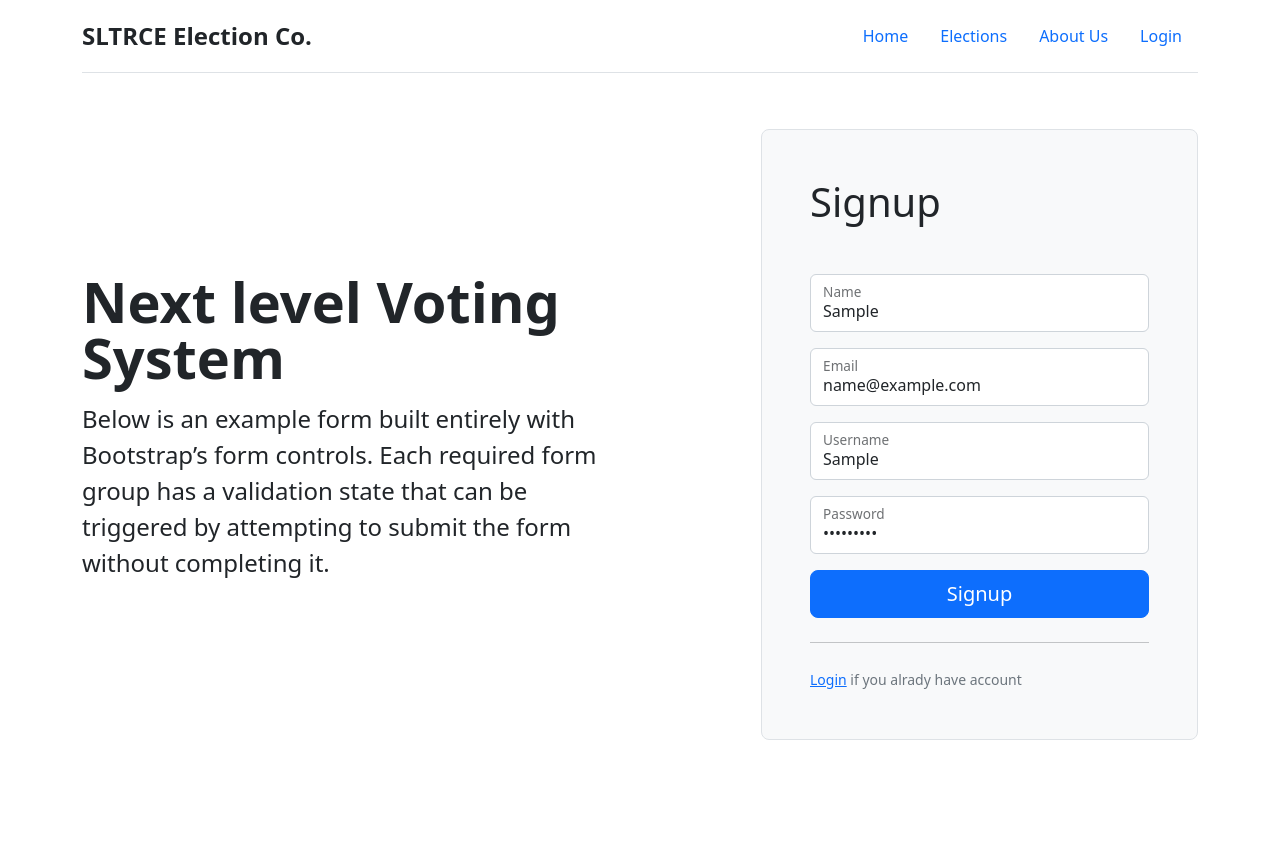
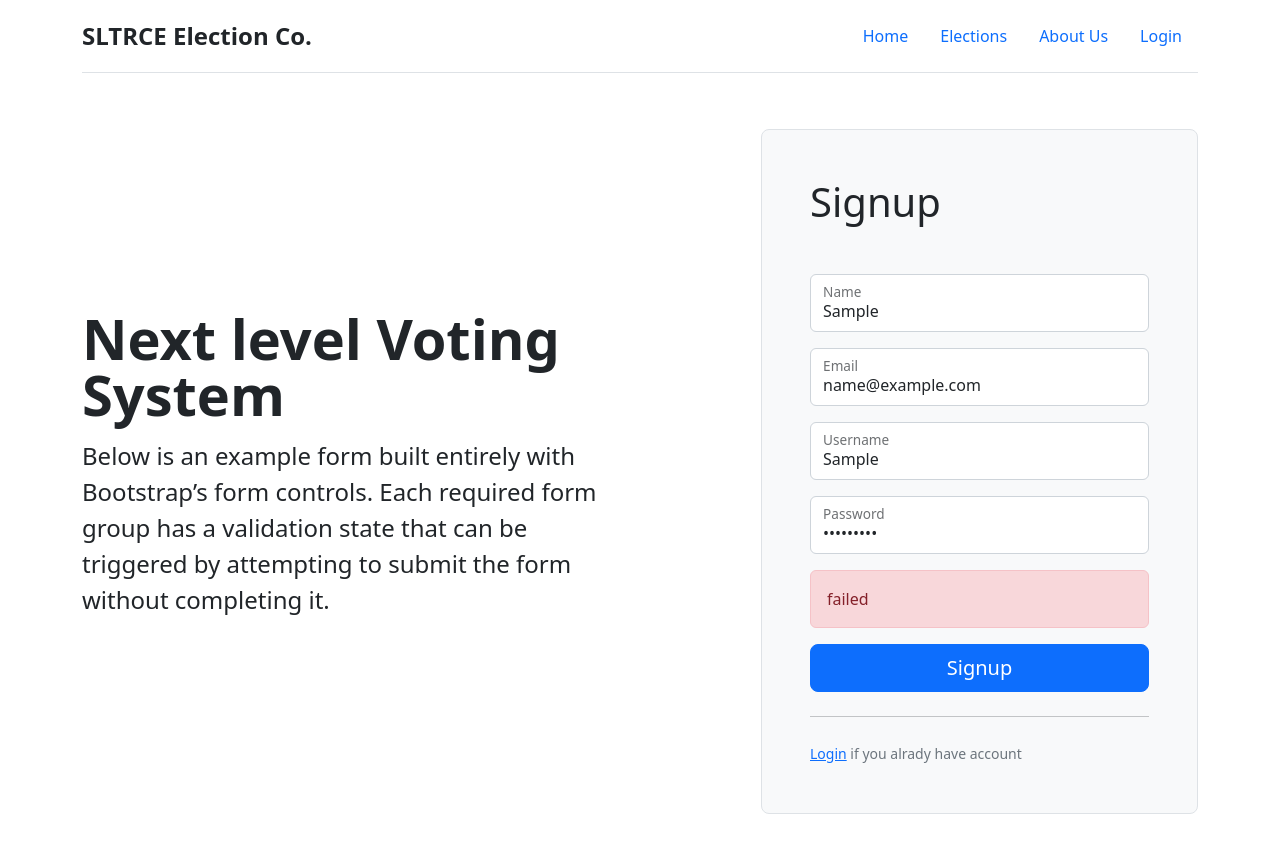
Before and after one commit to ankit7927/election-client, a React (Create React App) app: page /auth/signup in a window 1280 px wide. Both pictures are taken after typing "Sample", "name@example.com", "Sample", "Sample123" into the empty fields and a click on the button "Signup". Shown: the top 852 px of the page. Built offline with nearby package versions, Linux system fonts and the light colour scheme; no server answers.

Commit message:
updated more

```diff
--- a/src/components/Signup.js
+++ b/src/components/Signup.js
@@ -8,6 +8,7 @@ const Signup = () => {
     const [email, setemail] = useState();
     const [uname, setuname] = useState();
     const [pass, setpass] = useState();
+    const [error, setError] = useState("");
     const navigate = useNavigate();
     const { setAuth } = useAuth();
 
@@ -29,10 +30,10 @@ const Signup = () => {
                     localStorage.setItem("voterToken", res.data.token);
                     navigate("/");
                 } else {
-                    console.log("failed");
+                    setError("something went wrong")
                 }
             })
-            .catch((err) => console.log(err));
+            .catch((err) => { console.log(err); setError("failed") });
     };
 
 
@@ -58,6 +59,13 @@ const Signup = () => {
                     <input type="password" onChange={(e) => setpass(e.target.value)} class="form-control" id="floatingPassword" placeholder="Password" required />
                     <label for="floatingPassword">Password</label>
                 </div>
+                {
+                    error ?
+                        <div class="alert alert-danger" role="alert">
+                            {error}
+                        </div>
+                        : <></>
+                }
                 <button class="w-100 btn btn-lg btn-primary" type="submit">Signup</button>
                 <hr class="my-4" />
                 <small class="text-muted"><Link to="/auth">Login</Link> if you alrady have account</small>
--- a/src/pages/ElectionPageV2.js
+++ b/src/pages/ElectionPageV2.js
@@ -5,12 +5,6 @@ import useElection from "../hooks/useElection";
 
 const ElectionPageV2 = () => {
   const { election } = useElection()
-
-  const divStyle = {
-    backgroundImage: `url(http://localhost:4000/${election.image})`,
-    height: "400px"
-  };
-
   return (
     <div>
       <div class="p-5 mb-5 bg-light rounded-3">
@@ -29,7 +23,7 @@ const ElectionPageV2 = () => {
           <p>Ready to beyond the starter template? Check out these open source projects that you can quickly
             duplicate to a new GitHub repository.</p>
           <ul class="icon-list">
-            <li><a href="#"></a></li>
+            <li>criateri will display headers</li>
           </ul>
         </div>
 
--- a/src/pages/ElectionPageV3.js
+++ b/src/pages/ElectionPageV3.js
@@ -1,6 +1,5 @@
 import { React, useState } from "react";
 import { useNavigate } from "react-router-dom";
-import useAuth from "../hooks/useAuth";
 import axios from "../extras/reqHelper";
 import useElection from "../hooks/useElection";
 import Button from 'react-bootstrap/Button';
@@ -13,7 +12,6 @@ const ElectionPageV3 = () => {
   const [message, setMessage] = useState("")
   const [title, setTitle] = useState("")
   const [show, setShow] = useState(false);
-  const { auth } = useAuth();
 
   const handleClose = () => { setShow(false); navigate("/election") };
   const handleShow = () => setShow(true);
@@ -25,7 +23,6 @@ const ElectionPageV3 = () => {
       "selectedCand": selectedCand,
       "eleID": election._id
     }
-    console.log(postData)
     axios.post("/voter/vote", postData, {
       headers: {
         "Authorization": localStorage.getItem("voterToken")
```
